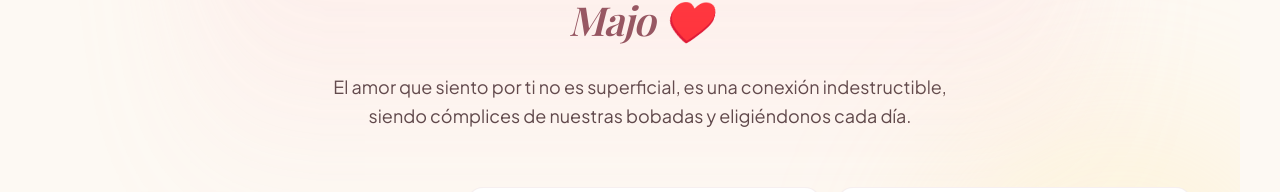
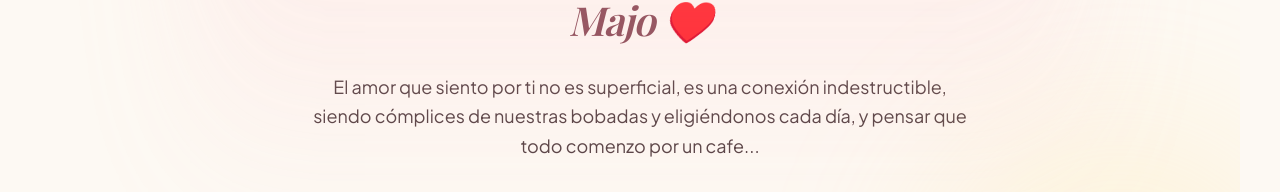
Before and after one commit to vemseb45/page_lov, a Next.js app: page /nuestra-historia in a window 1280 px wide. Shown: the part 254-446 px from the top of the page. Built offline with nearby package versions, Linux system fonts and the light colour scheme.

Commit message:
ultima frase

```diff
--- a/src/frontend/modules/nuestra_historia/components/HeroRomantico.tsx
+++ b/src/frontend/modules/nuestra_historia/components/HeroRomantico.tsx
@@ -42,7 +42,7 @@ export function HeroRomantico({ puntosBesos, onSumarBeso }: HeroRomanticoProps)
           </span>
         </h1>
         <p className="font-body-md text-body-md text-on-surface-variant max-w-2xl mx-auto leading-relaxed text-[14px] sm:text-[16px] lg:text-[18px]">
-          El amor que siento por ti no es superficial, es una conexión indestructible, siendo cómplices de nuestras bobadas y eligiéndonos cada día.
+          El amor que siento por ti no es superficial, es una conexión indestructible, siendo cómplices de nuestras bobadas y eligiéndonos cada día, y pensar que todo comenzo por un cafe...
         </p>
       </div>
 
```
